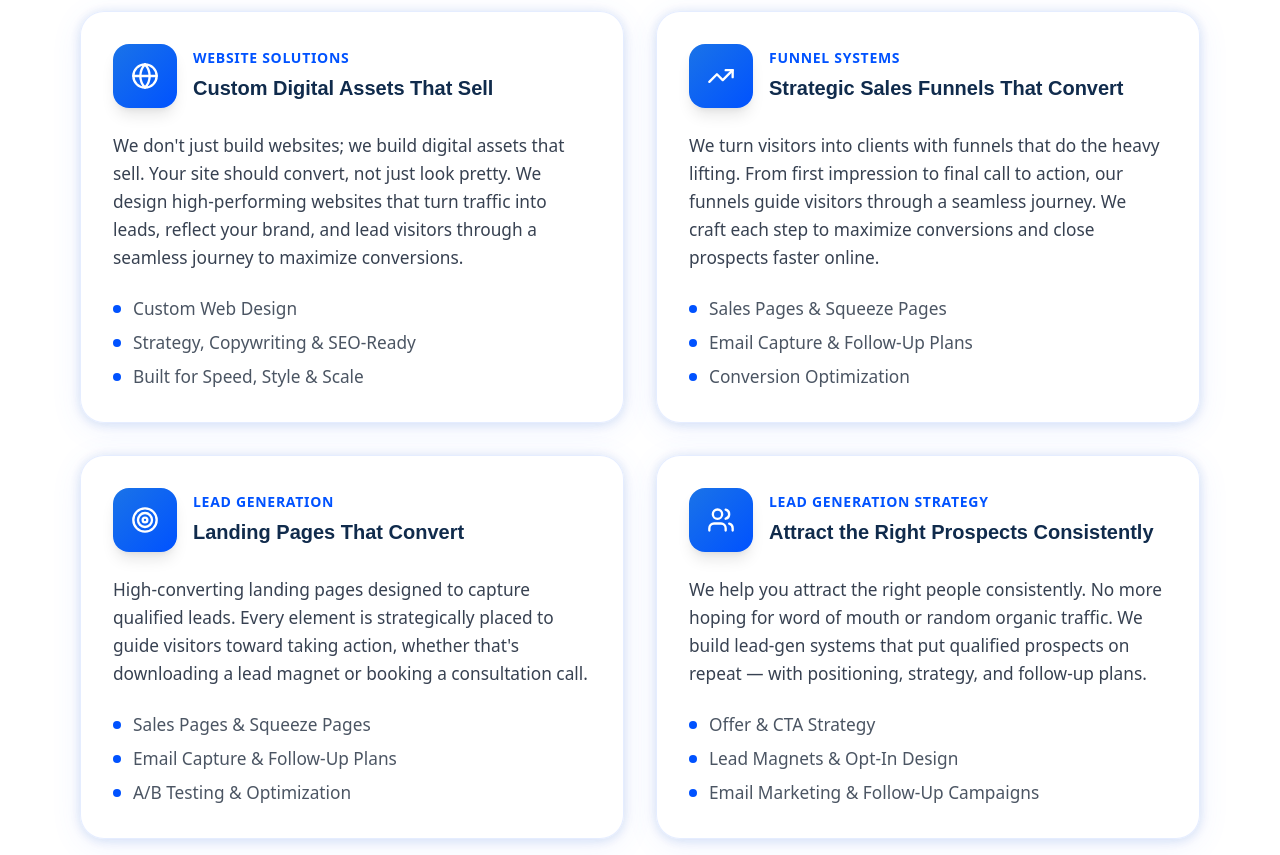
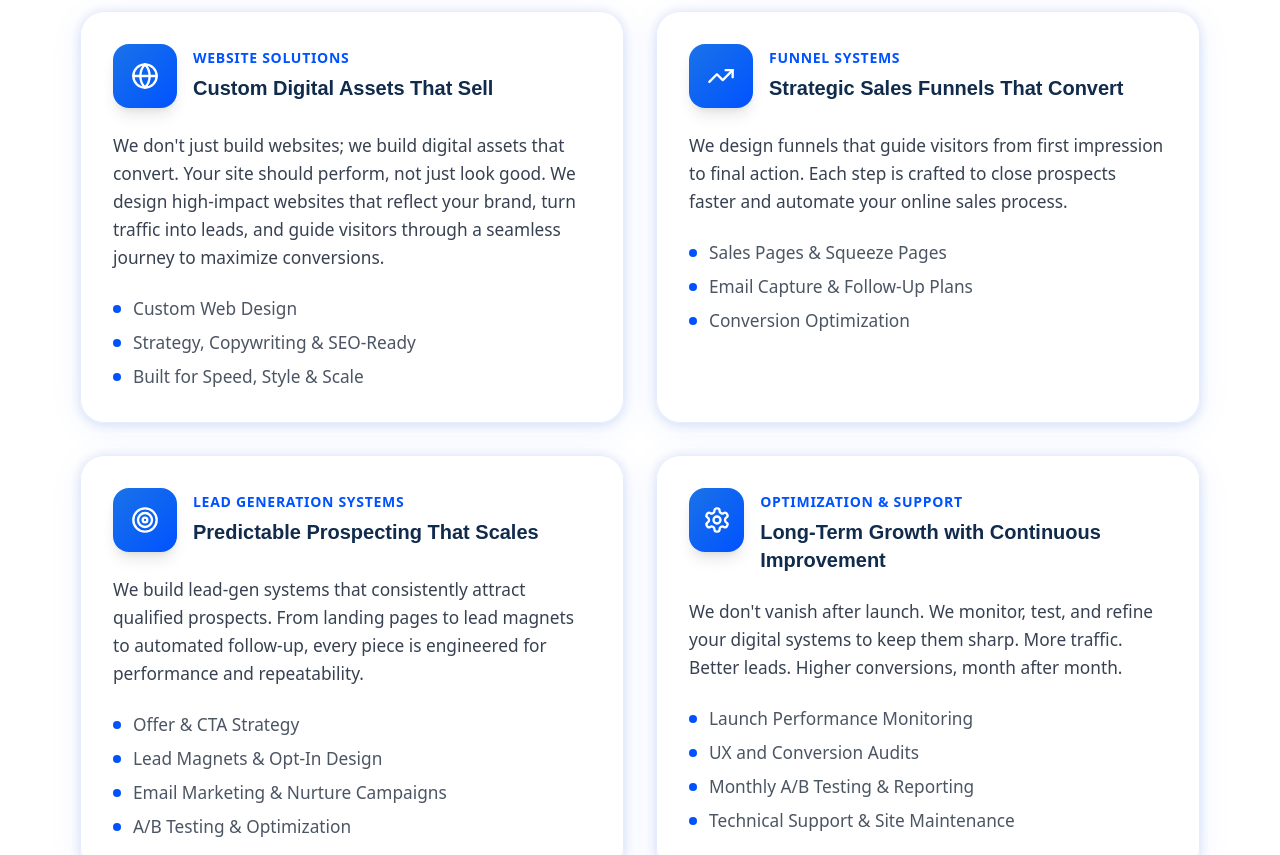
Before and after one commit to berwb2/divinprofits-sa, a React (Vite) app: page / in a window 1280 px wide. Shown: the part 2120-2975 px from the top of the page. Built offline with nearby package versions, Linux system fonts and the light colour scheme.

Commit message:
Update ServicesSection.tsx

```diff
--- a/src/components/ServicesSection.tsx
+++ b/src/components/ServicesSection.tsx
@@ -1,34 +1,33 @@
-
-import { Globe, TrendingUp, Target, Users } from "lucide-react";
+import { Globe, TrendingUp, Target, Settings } from "lucide-react";
 
 const services = [
   {
     icon: <Globe size={28} />,
     title: "Custom Digital Assets That Sell",
     category: "Website Solutions",
-    desc: "We don't just build websites; we build digital assets that sell. Your site should convert, not just look pretty. We design high-performing websites that turn traffic into leads, reflect your brand, and lead visitors through a seamless journey to maximize conversions.",
+    desc: "We don't just build websites; we build digital assets that convert. Your site should perform, not just look good. We design high-impact websites that reflect your brand, turn traffic into leads, and guide visitors through a seamless journey to maximize conversions.",
     subServices: ["Custom Web Design", "Strategy, Copywriting & SEO-Ready", "Built for Speed, Style & Scale"]
   },
   {
     icon: <TrendingUp size={28} />,
     title: "Strategic Sales Funnels That Convert",
     category: "Funnel Systems",
-    desc: "We turn visitors into clients with funnels that do the heavy lifting. From first impression to final call to action, our funnels guide visitors through a seamless journey. We craft each step to maximize conversions and close prospects faster online.",
+    desc: "We design funnels that guide visitors from first impression to final action. Each step is crafted to close prospects faster and automate your online sales process.",
     subServices: ["Sales Pages & Squeeze Pages", "Email Capture & Follow-Up Plans", "Conversion Optimization"]
   },
   {
     icon: <Target size={28} />,
-    title: "Landing Pages That Convert",
-    category: "Lead Generation",
-    desc: "High-converting landing pages designed to capture qualified leads. Every element is strategically placed to guide visitors toward taking action, whether that's downloading a lead magnet or booking a consultation call.",
-    subServices: ["Sales Pages & Squeeze Pages", "Email Capture & Follow-Up Plans", "A/B Testing & Optimization"]
+    title: "Predictable Prospecting That Scales",
+    category: "Lead Generation Systems",
+    desc: "We build lead-gen systems that consistently attract qualified prospects. From landing pages to lead magnets to automated follow-up, every piece is engineered for performance and repeatability.",
+    subServices: ["Offer & CTA Strategy", "Lead Magnets & Opt-In Design", "Email Marketing & Nurture Campaigns", "A/B Testing & Optimization"]
   },
   {
-    icon: <Users size={28} />,
-    title: "Attract the Right Prospects Consistently",
-    category: "Lead Generation Strategy",
-    desc: "We help you attract the right people consistently. No more hoping for word of mouth or random organic traffic. We build lead-gen systems that put qualified prospects on repeat — with positioning, strategy, and follow-up plans.",
-    subServices: ["Offer & CTA Strategy", "Lead Magnets & Opt-In Design", "Email Marketing & Follow-Up Campaigns"]
+    icon: <Settings size={28} />,
+    title: "Long-Term Growth with Continuous Improvement",
+    category: "Optimization & Support",
+    desc: "We don't vanish after launch. We monitor, test, and refine your digital systems to keep them sharp. More traffic. Better leads. Higher conversions, month after month.",
+    subServices: ["Launch Performance Monitoring", "UX and Conversion Audits", "Monthly A/B Testing & Reporting", "Technical Support & Site Maintenance"]
   },
 ];
 
```
